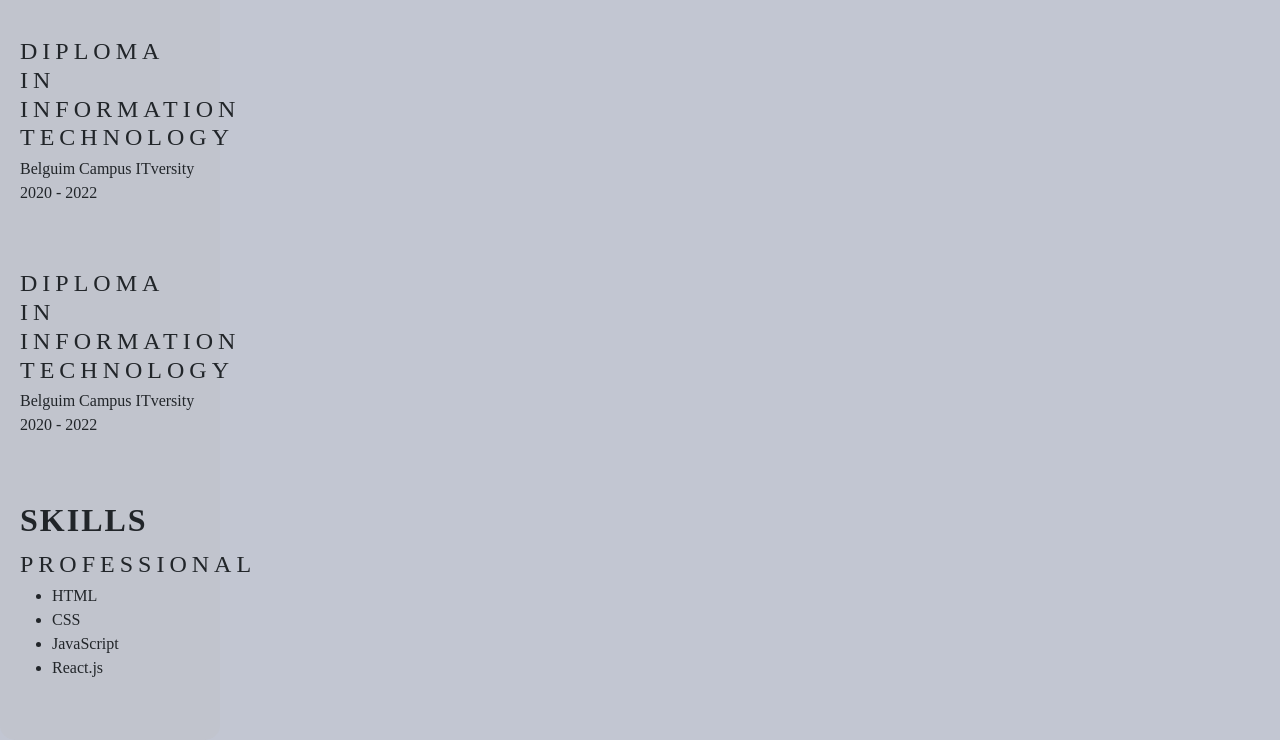
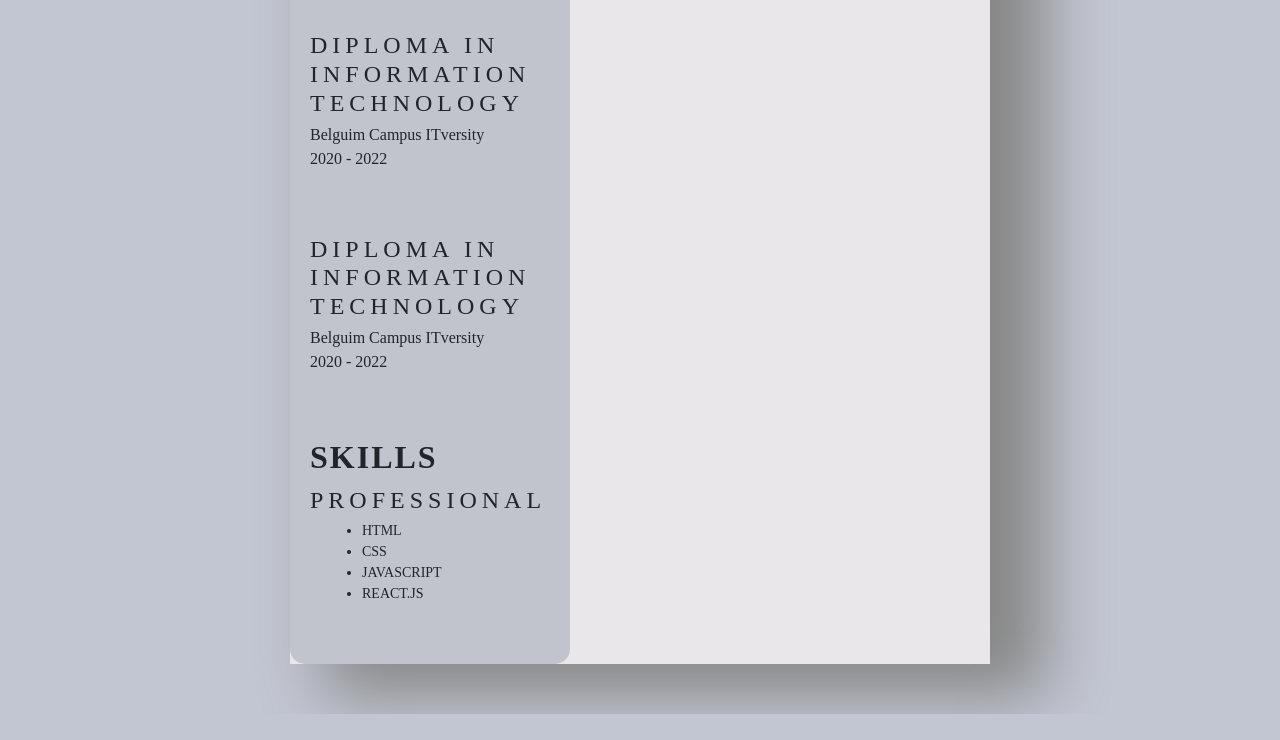
Before and after one commit to The-DigitalAcademy/resume, a website: page index.html in a window 1280 px wide. Shown: the part 876-1616 px from the top of the page. After the commit the page ends 1590 px from the top, so only its background shows below. Drawn offline with nearby package versions, Linux system fonts and the light colour scheme; a web font is replaced by a local one.

Commit message:
added left css

```diff
--- a/index.html
+++ b/index.html
@@ -56,8 +56,8 @@
             <br>
         </div>
 
-        <!-- <div class="right">
-            <div class="box">
+        <div class="right">
+            <!-- <div class="box">
                 <h2>Work Experience</h2>
                 <br>
                 <div class="batch">
@@ -76,9 +76,9 @@
                     </ul>
                 </div>
                 <div class="clearfix"></div>
-            </div>
+            </div> -->
 
-        </div> -->
+        </div>
         <div class="clearfix"></div>
     </div>
 </body>
--- a/style.css
+++ b/style.css
@@ -104,12 +104,20 @@ h4{
     border-radius: 12px;
     transform: rotate();
 } */
+.resume{
+    background: var(--white);
+    width: 700px;
+    margin: 50px auto;
+    box-shadow: 45px 21px 60px 10px #878787;
+}
 * .top {
     background: var(--blue);
     padding: 25px;
     border-radius: 15px;
 }
-
+.clearfix{
+    clear: both;
+}
 .top-left {
     width: 60%;
     float: left;
@@ -150,14 +158,14 @@ h1 {
 }
 .left{
     background: var(--gray);
-    width: 220px;
+    width: 280px;
     padding: 20px;
     float: left;
     border-radius: 15px;
     position: relative;
 }
 .profile{
-    width: 160%;
+    width: 100%;
 }
 h2{
     text-transform: uppercase;
@@ -172,3 +180,12 @@ h4{
     margin-bottom: 5px;
     /* margin-top: 10px; */
 }
+.one{
+    text-transform: uppercase;
+    font-size: 14px;
+    margin-left: 20px;
+}
+.right{
+    width: 400px;
+    float: left;
+}
```
